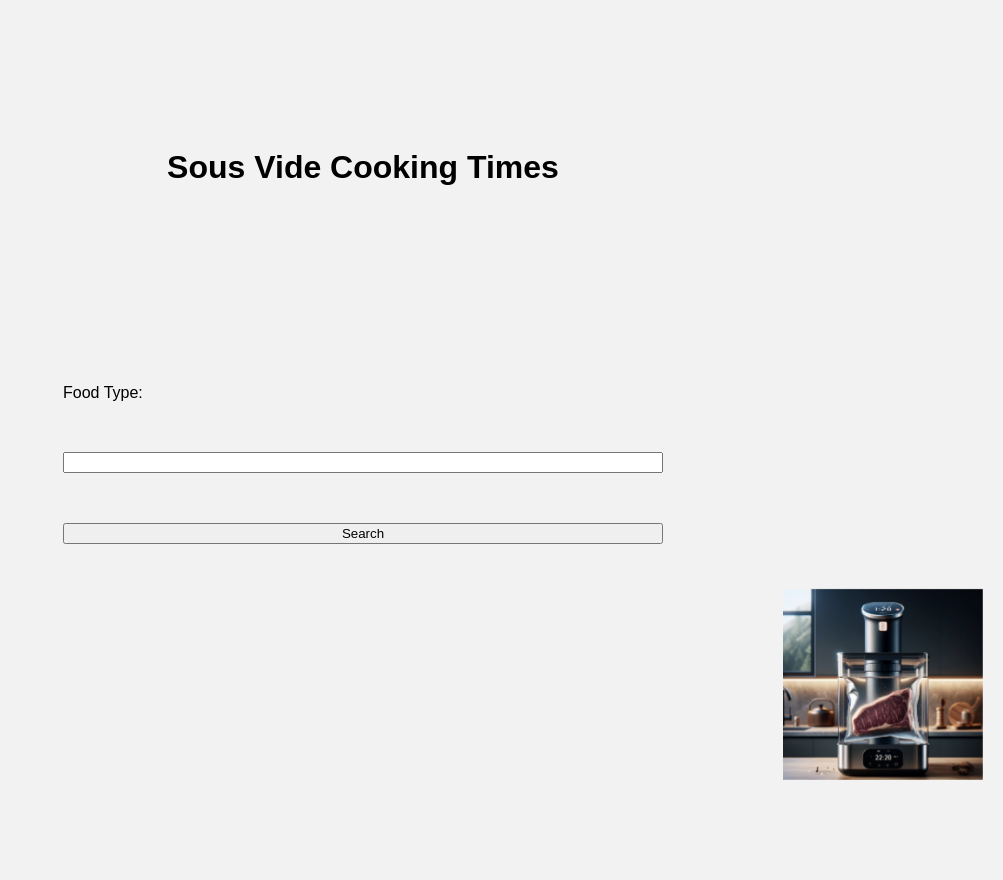
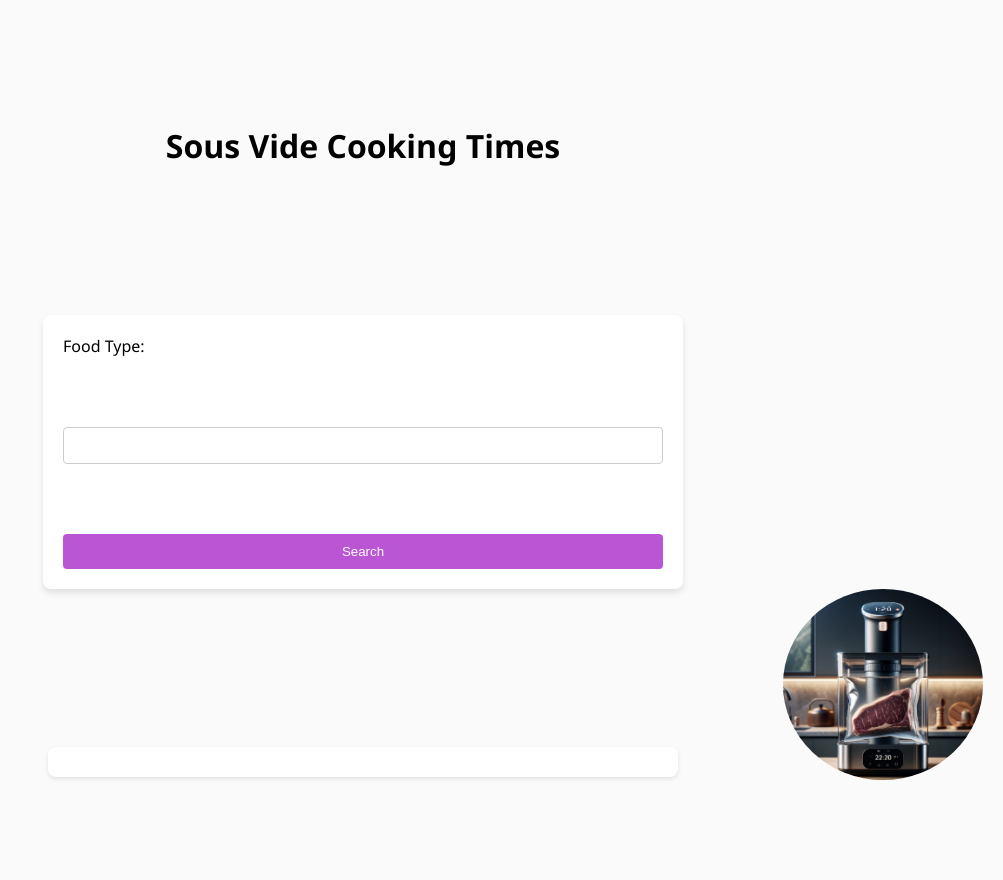
Before and after one commit to Slaeg/Sous_vide_times, a Flask app: page / in a window 1280 px wide. Shown: the whole page, without its empty margins (277-1280 px from the left). Run offline with Flask 3, Linux system fonts and the light colour scheme; some libraries are stand-ins or nearby versions.

Commit message:
improved style for readability

```diff
--- a/static/styles.css
+++ b/static/styles.css
@@ -1,66 +1,69 @@
-/*
-Centers everything within the <body> tag using CSS Grid.
-min-height: 100vh; ensures that the body takes at least the full viewport height.
-Applies padding and sets the background color.Sets the default font to Arial.
-*/
 body {
     display: grid;
     place-items: center;
     min-height: 100vh;
     padding: 2em;
-    background-color: #f2f2f2;
-    font-family: Arial, sans-serif;
+    background-color: #fafafa; /* Lighter shade for a fresher look */
+    font-family: 'Segoe UI', Tahoma, Geneva, Verdana, sans-serif; /* More modern font stack */
 }
 
-/*
-Styles the form (#search-form).
-Uses Flexbox for layout, arranging children elements in a column.
-Sets a maximum width, and ensures it takes the full width of its container.
-*/
 #search-form {
     display: flex;
     flex-direction: column;
-    gap: 1em;
+    gap: 1.5em; /* Increased for better spacing */
     width: 100%;
-    max-width: 300px;
+    max-width: 350px; /* Slightly larger for better form visibility */
+    box-shadow: 0 4px 6px rgba(0,0,0,0.1); /* Subtle shadow for depth */
+    padding: 20px;
+    background: white; /* Contrast with the body background */
+    border-radius: 8px; /* Rounded corners */
 }
 
-/*
-Styles the div (#result) where search results are displayed.
-Sets the top margin and maximum width, similar to the form.
- */
+#search-form input[type="text"] {
+    padding: 10px;
+    border: 1px solid #ccc; /* Softer border color */
+    border-radius: 4px; /* Rounded input fields */
+}
+
+#search-form input[type="submit"] {
+    padding: 10px;
+    background-color: #BA55D3; /* Brighter, more inviting color */
+    color: white;
+    border: none;
+    border-radius: 4px;
+    cursor: pointer; /* Clearly shows it's clickable */
+    transition: background-color 0.3s ease; /* Smooth background transition */
+}
+
+#search-form input[type="submit"]:hover {
+    background-color: #8f0ab1; /* Darker shade on hover for interaction feedback */
+}
+
 #result {
     margin-top: 2em;
     width: 100%;
-    max-width: 300px;
+    max-width: 350px; /* Matched to form width */
+    box-shadow: 0 2px 4px rgba(0,0,0,0.1); /* Consistency with form shadow */
+    padding: 15px;
+    background: white;
+    border-radius: 8px;
 }
 
-/*
-Styles the image with a class image.
-Positions it fixed at the bottom right corner of the page.
-Sets maximum width and height.
-*/
 .image {
     position: fixed;
     bottom: 20px;
     right: 20px;
     max-width: 150px;
     max-height: 150px;
+    border-radius: 50%; /* Circle shaped image */
 }
 
-/*
-A media query that applies when the viewport is at least 600 pixels wide.
-Increases the maximum width of the form and result container
-Also increases the size of the image for larger screens.
-*/
 @media (min-width: 600px) {
-    /* Increase the max width of the form and result on larger screens */
     #search-form,
     #result {
         max-width: 600px;
     }
 
-    /* Increase the size of the image on larger screens */
     .image {
         max-width: 200px;
         max-height: 200px;
@@ -69,12 +72,13 @@ Also increases the size of the image for larger screens.
 
 .ui-autocomplete {
     background-color: white;
-    border: 1px solid #aaa; /* Light grey border */
+    border: 1px solid #aaa;
     max-height: 200px;
-    overflow-y: auto; /* Enable vertical scrollbar if necessary */
-    overflow-x: hidden; /* Hide horizontal scrollbar */
-    padding: 5px 0; /* Vertical padding */
-    font-family: Arial, sans-serif;
+    overflow-y: auto;
+    overflow-x: hidden;
+    padding: 5px 0;
+    font-family: 'Segoe UI', Tahoma, Geneva, Verdana, sans-serif;
+    border-radius: 4px; /* Unified rounded look */
 }
 
 .ui-autocomplete .ui-menu-item-wrapper {
@@ -83,5 +87,5 @@ Also increases the size of the image for larger screens.
 }
 
 .ui-autocomplete .ui-state-active {
-    background-color: #efefef; /* Light grey background for active item */
+    background-color: #efefef;
 }
```
